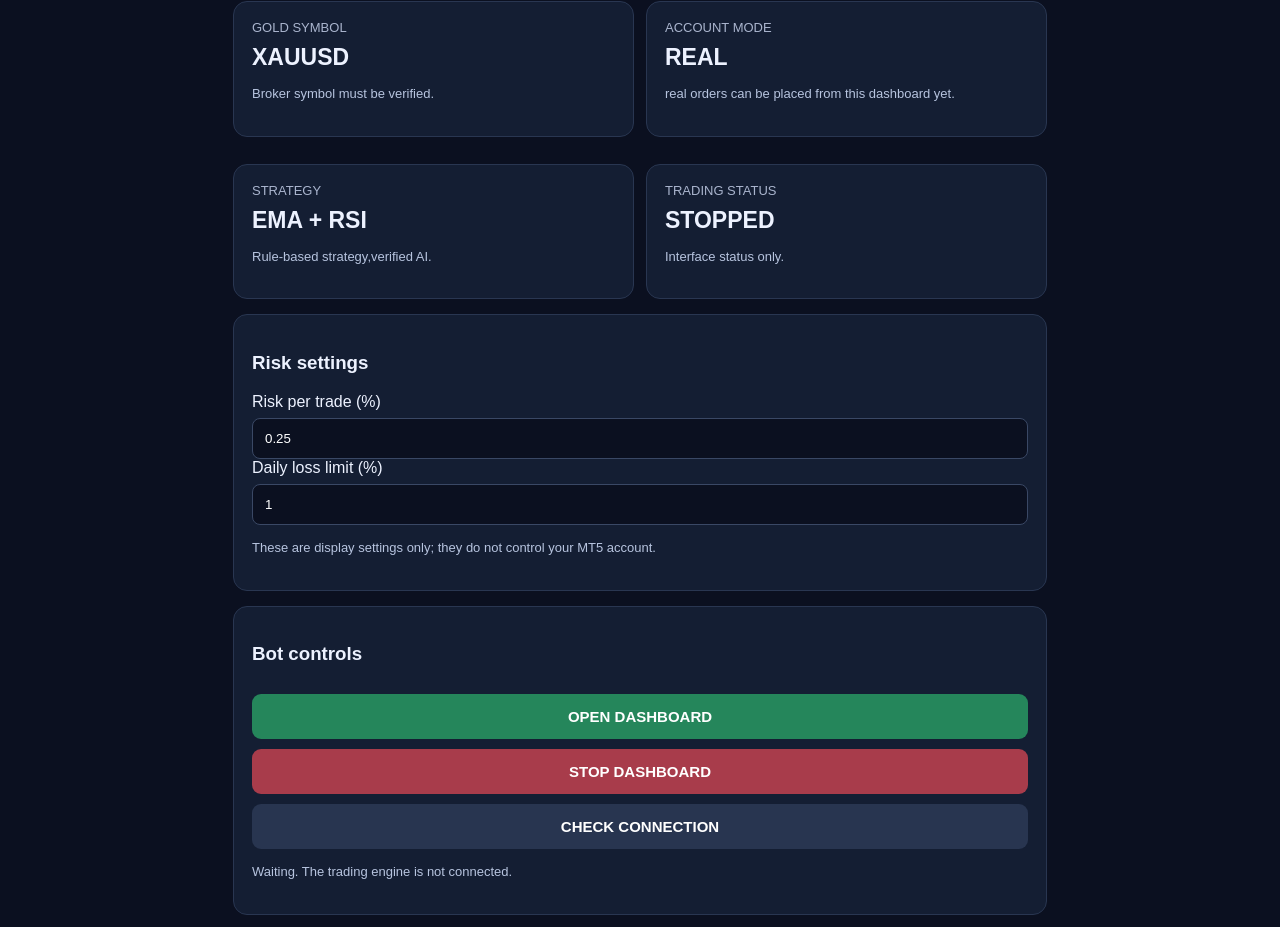
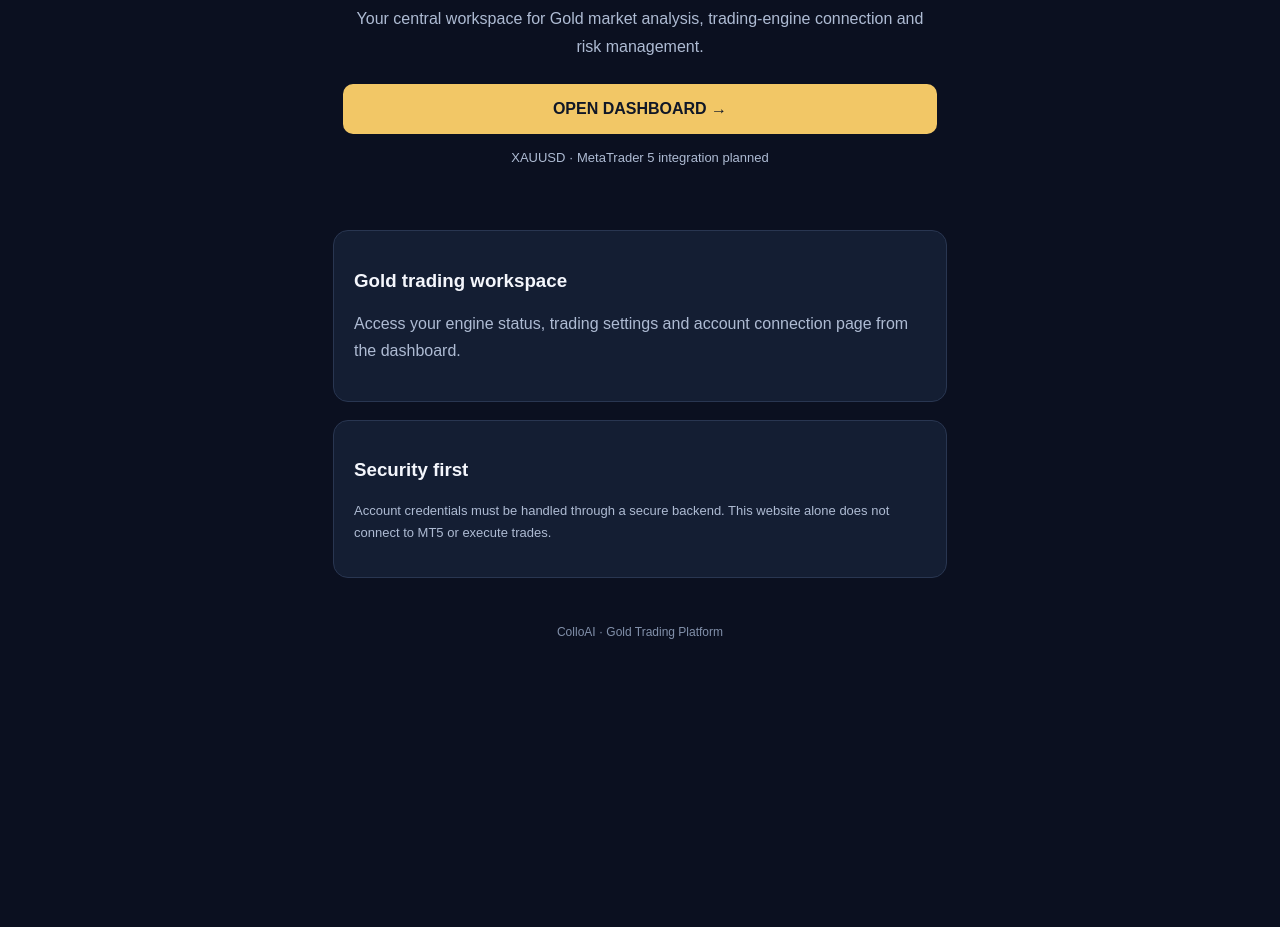
Before and after one commit to kipkorircollins8432-oss/ColloAi-bot, a plain HTML site: page index.html in a window 1280 px wide. Shown: the part 276-1203 px from the top of the page. After the commit the page ends 940 px from the top, so only its background shows below. Drawn offline with Linux system fonts and the light colour scheme.

Commit message:
Update title and structure of index.html

```diff
--- a/index.html
+++ b/index.html
@@ -4,125 +4,59 @@
 <head>
 <meta charset="UTF-8">
 <meta name="viewport" content="width=device-width, initial-scale=1">
-<title>ColloAI Gold Bot</title>
+<meta name="theme-color" content="#0b1020">
+<title>ColloAI | Gold Trading Bot</title>
 <style>
 *{box-sizing:border-box}
-body{margin:0;background:#0b1020;color:#edf2ff;font-family:Arial,sans-serif}
-header{padding:22px 18px;background:#121a2e;border-bottom:1px solid #29344c}
-h1{margin:0;font-size:25px;color:#f3c969}
-header p{color:#aab5ce;margin-bottom:0}
-main{max-width:850px;margin:auto;padding:18px}
-.card{background:#141e33;border:1px solid #293651;border-radius:14px;padding:18px;margin-bottom:15px}
-.label{color:#aab5ce;font-size:13px}
-.value{font-size:23px;font-weight:bold;margin-top:9px}
-.status{color:#f3c969;font-weight:bold}
-.grid{display:grid;grid-template-columns:repeat(2,minmax(0,1fr));gap:12px}
-button{padding:14px;border:0;border-radius:9px;font-weight:bold;font-size:15px;width:100%;margin-top:10px}
-.start{background:#25865b;color:white}
-.stop{background:#a83c4b;color:white}
-.secondary{background:#283550;color:white}
-input{width:100%;padding:12px;background:#0b1020;color:white;border:1px solid #3a4865;border-radius:8px;margin-top:7px}
-.notice{font-size:13px;line-height:1.6;color:#b7c4df}
-footer{text-align:center;color:#8d9ab5;padding:20px;font-size:12px}
-@media(max-width:450px){.grid{grid-template-columns:1fr}}
+body{margin:0;background:#0b1020;color:#f4f6fc;font-family:Arial,sans-serif}
+header{padding:22px 20px;border-bottom:1px solid #293651}
+.brand{font-size:25px;font-weight:800}
+.brand span{color:#f2c766}
+main{max-width:650px;margin:auto;padding:22px 18px}
+.hero{padding:48px 10px 30px;text-align:center}
+.tag{color:#f2c766;font-size:12px;letter-spacing:2px;font-weight:bold}
+h1{font-size:38px;line-height:1.15;margin:18px 0}
+p{color:#aebbd3;line-height:1.7}
+.btn{display:block;width:100%;padding:16px;border-radius:10px;
+background:#f2c766;color:#101727;text-decoration:none;
+text-align:center;font-weight:bold;font-size:16px;margin-top:24px}
+.card{padding:20px;background:#141e33;border:1px solid #293651;
+border-radius:15px;margin-top:18px}
+.small{font-size:13px}
+footer{text-align:center;padding:25px;color:#8290aa;font-size:12px}
 </style>
 </head>
 <body>
 <header>
-  <h1>ColloAI <span style="color:white">GOLD BOT</span></h1>
-  <p>Gold trading dashboard · XAUUSD</p>
+  <div class="brand"><span>ColloAI</span> GOLD BOT</div>
 </header>
+
 <main>
-  <div class="card">
-    <div class="label">ENGINE CONNECTION</div>
-    <div class="value status" id="connection">Not connected to MT5</div>
-    <p class="notice">Website mode  with trading engine connected.</p>
-  </div>
+  <section class="hero">
+    <div class="tag">AUTOMATED TRADING PLATFORM</div>
+    <h1>Trade Gold with<br><span style="color:#f2c766">ColloAI</span></h1>
+    <p>
+      Your central workspace for Gold market analysis,
+      trading-engine connection and risk management.
+    </p>
+    <a class="btn" href="./dashboard.html">OPEN DASHBOARD →</a>
+    <p class="small">XAUUSD · MetaTrader 5 integration planned</p>
+  </section>
 
-  <div class="grid">
-    <div class="card">
-      <div class="label">GOLD SYMBOL</div>
-      <div class="value">XAUUSD</div>
-      <p class="notice">Broker symbol must be verified.</p>
-    </div>
-    <div class="card">
-      <div class="label">ACCOUNT MODE</div>
-      <div class="value">REAL</div>
-      <p class="notice">real orders can be placed from this dashboard yet.</p>
-    </div>
-    <div class="card">
-      <div class="label">STRATEGY</div>
-      <div class="value">EMA + RSI</div>
-      <p class="notice">Rule-based strategy,verified AI.</p>
-    </div>
-    <div class="card">
-      <div class="label">TRADING STATUS</div>
-      <div class="value" id="botStatus">STOPPED</div>
-      <p class="notice">Interface status only.</p>
-    </div>
-  </div>
+  <section class="card">
+    <h3>Gold trading workspace</h3>
+    <p>Access your engine status, trading settings and account connection page from the dashboard.</p>
+  </section>
 
-  <div class="card">
-    <h3>Risk settings</h3>
-    <label for="risk">Risk per trade (%)</label>
-    <input id="risk" type="number" min="0.1" max="0.5"
-           step="0.1" value="0.25">
-    <label for="dailyLoss">Daily loss limit (%)</label>
-    <input id="dailyLoss" type="number" min="0.5" max="1"
-           step="0.1" value="1">
-    <p class="notice">These are display settings only; they do not control your MT5 account.</p>
-  </div>
+  <section class="card">
+    <h3>Security first</h3>
+    <p class="small">
+      Account credentials must be handled through a secure backend.
+      This website alone does not connect to MT5 or execute trades.
+    </p>
+  </section>
+</main>
 
-  <div class="card">
-    <h3>Bot controls</h3>
-    <button class="start" onclick="<a href="./dashboard.html">OPEN DASHBOARD</a>
-    <button class="stop" onclick="stopBot()">STOP DASHBOARD</button>
-    <button class="secondary" onclick="showStatus()">CHECK CONNECTION</button>
-    <p id="message" class="notice" aria-live="polite">
-      Waiting. The trading engine is not connected.
-    </p>
-  </div>
-
-  <div class="card">
-    <h3>Market analysis</h3>
-    <p id="analysis">No live market feed connected.</p>
-    <button class="secondary" onclick="showAnalysis()">VIEW DEMO ANALYSIS</button>
-    <p class="notice">Demo text is illustrative, not a live signal or financial advice.</p>
-  </div>
-
-  <div class="card">
-    <h3>Before live trading</h3>
-    <p class="notice">
-      1. Connect a secure trading backend.<br>
-      2. Connect MT5 desktop on a compatible Windows machine.<br>
-      3. Verify broker symbol, prices, margin and order execution.<br>
-      4. Add authentication and secure Start/Stop controls.<br><br>
-      Never put your MT5 password or secret API keys in this webpage.
-    </p>
-  </div>
-</main>
-<footer>ColloAI · Website real ·  connected to a broker</footer>
-
-<script>
-function startBot(){
-  document.getElementById("botStatus").textContent="DASHBOARD ACTIVE";
-  document.getElementById("message").textContent=
-    "Dashboard preview started only. No trades are being executed.";
-}
-function stopBot(){
-  document.getElementById("botStatus").textContent="STOPPED";
-  document.getElementById("message").textContent=
-    "Dashboard preview stopped. No MT5 orders were sent.";
-}
-function showStatus(){
-  document.getElementById("connection").textContent="Not connected to MT5";
-  document.getElementById("message").textContent=
-    "No trading backend is configured.";
-}
-function showAnalysis(){
-  document.getElementById("analysis").textContent=
-    "Demo and real: live XAUUSD prices, EMA, RSI and trading signals are not connected.";
-}
-</script>
+<footer>ColloAI · Gold Trading Platform</footer>
 </body>
 </html>
```
